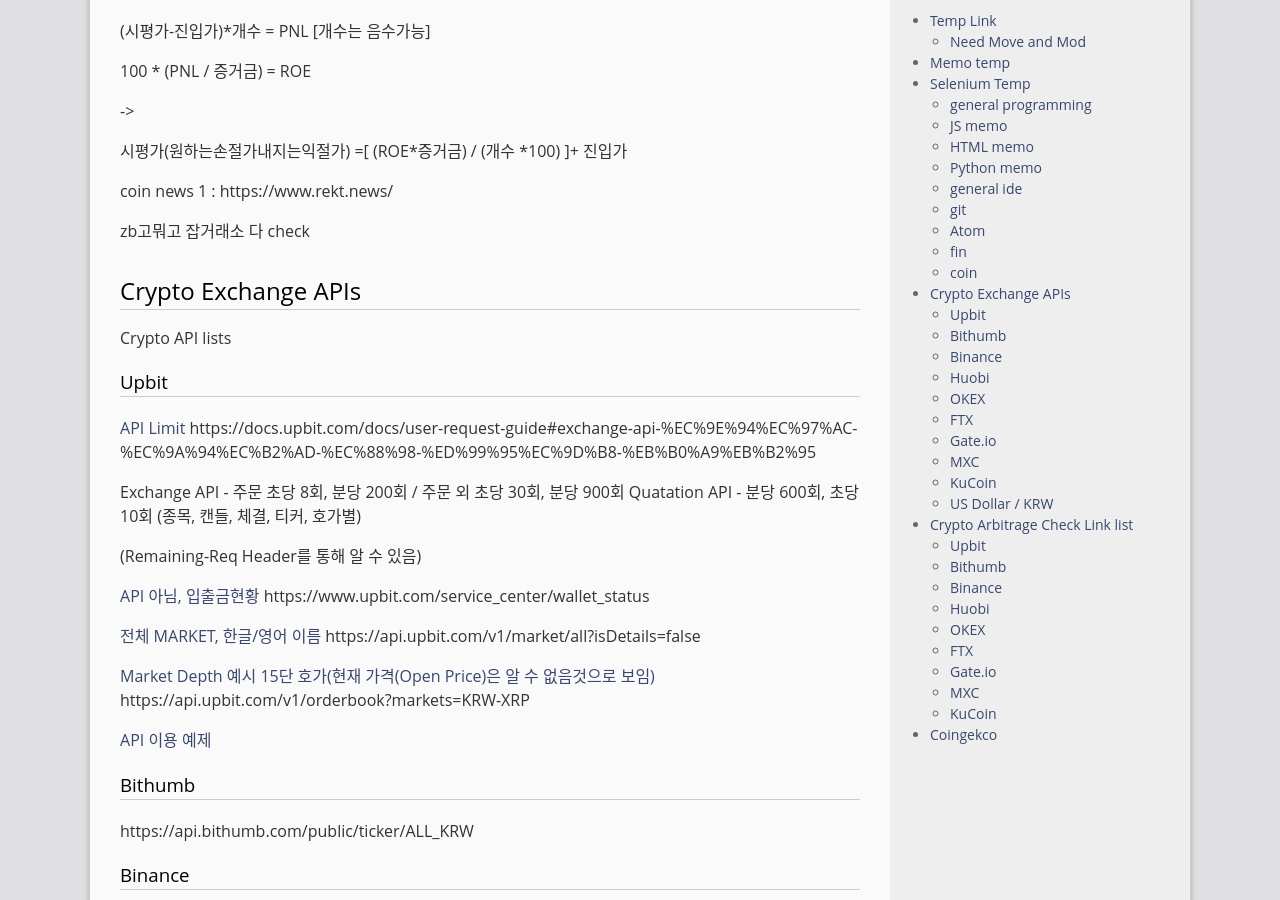
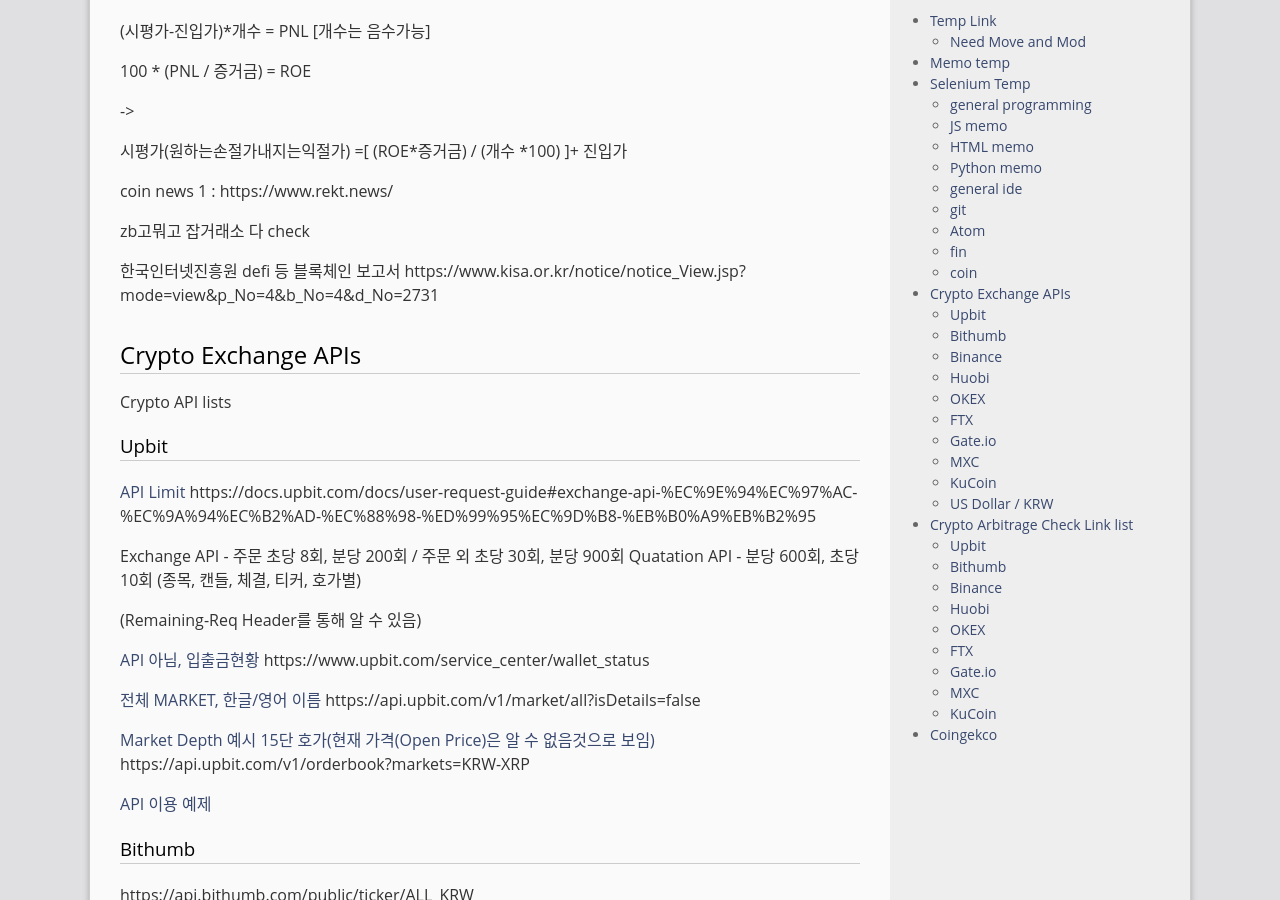
Before and after one commit to gloomydumber/copy, a Jekyll site: the page built from _posts/2020-03-01-TempLink.md, in a window 1280 px wide and 900 px high, scrolled down 8524 px. Built offline with Jekyll 4.4.1, drawn with Linux system fonts in a browser that asks for light colours; comment, search, counter and statistics services are not loaded.

Commit message:
postModded

```diff
--- a/_posts/2020-03-01-TempLink.md
+++ b/_posts/2020-03-01-TempLink.md
@@ -400,6 +400,8 @@ coin news 1 : https://www.rekt.news/
 
 zb고뭐고 잡거래소 다 check
 
+한국인터넷진흥원 defi 등 블록체인 보고서 https://www.kisa.or.kr/notice/notice_View.jsp?mode=view&p_No=4&b_No=4&d_No=2731
+
 ## Crypto Exchange APIs
 
 Crypto API lists
```
